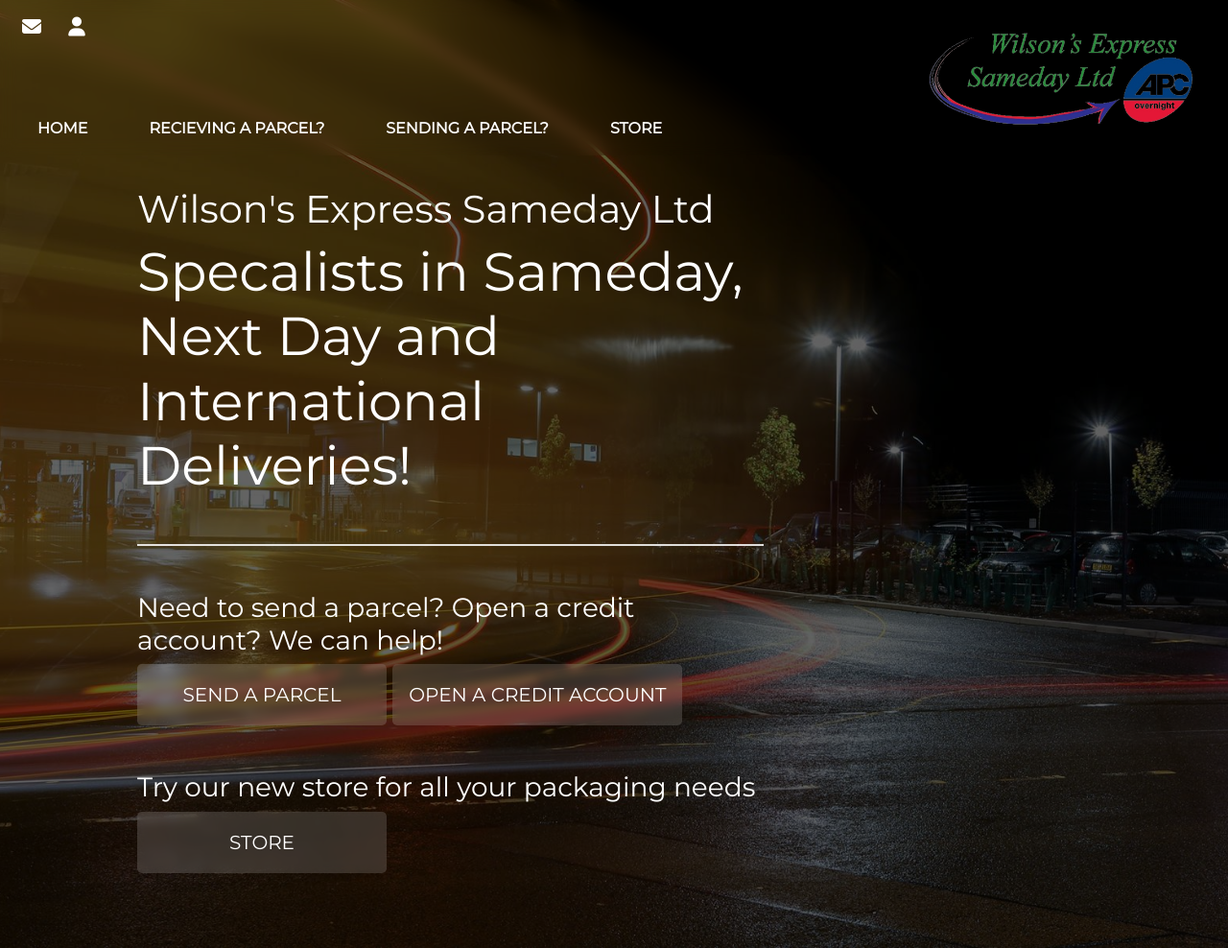
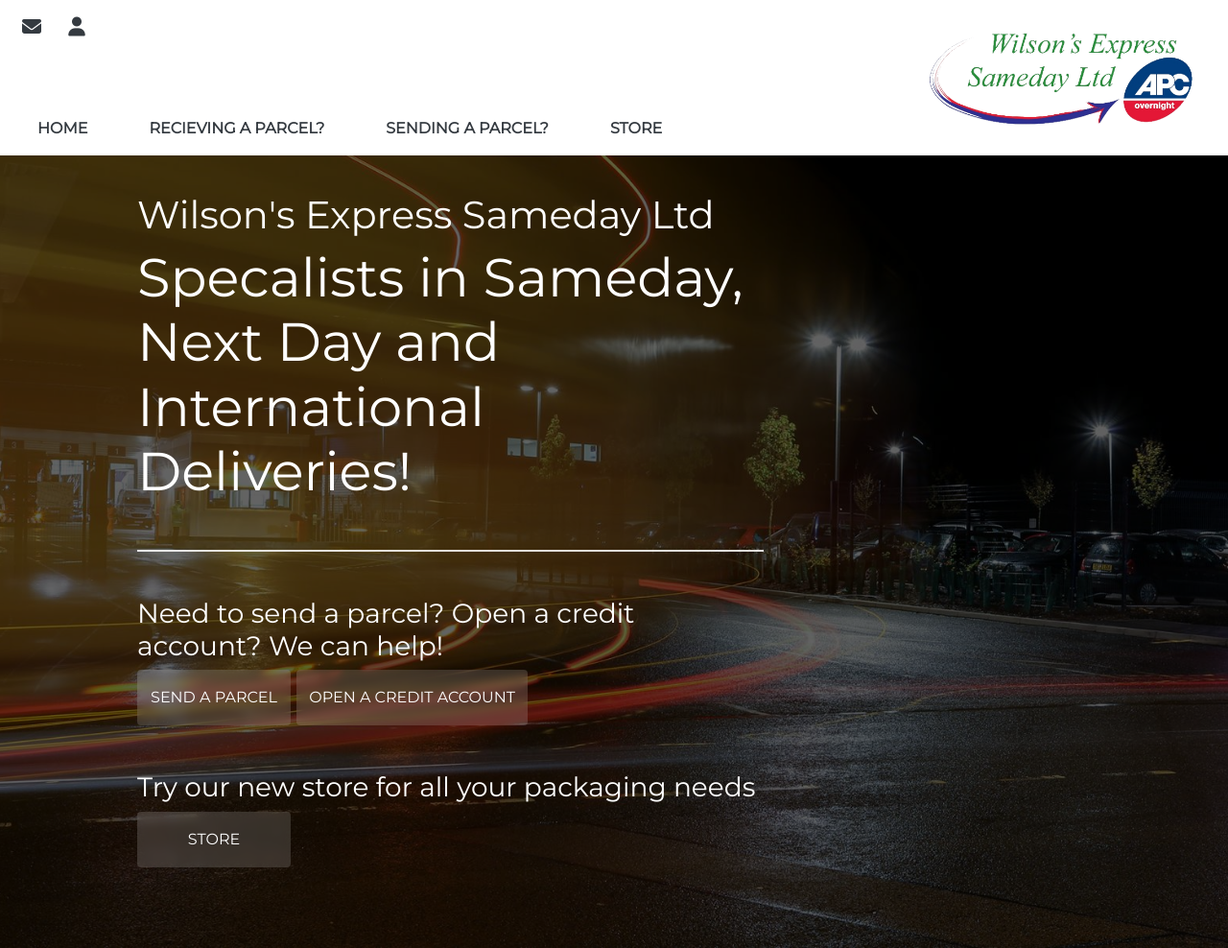
Before and after one commit to kushberrycream/wilsons_express_v1, a Django app: page / in a window 1280 px wide. Shown: the whole page at 96% size. Run offline with Django 3.2, Linux system fonts and the light colour scheme; some libraries are stand-ins or nearby versions.

Commit message:
small styling changes, header bg changed to white, correct base.html used in allauth templates

```diff
--- a/home/templates/home/index.html
+++ b/home/templates/home/index.html
@@ -11,25 +11,25 @@
 <div class="rgba-black-light">
   <div class="container h-100">
     <div class="row h-100 header-container">
-      <div class="col-12 col-md-8 my-auto text-center text-md-left">
-        <h1 class="text-white">
+      <div class="col-12 col-lg-8 my-auto">
+        <h1 class="text-white text-center text-lg-left">
           Wilson's Express Sameday Ltd
         </h1>
-        <h2 class="text-white display-4 mb-5">Specalists in Sameday, Next Day and International Deliveries!</h2>
+        <h2 class="text-white display-4 mb-5 text-center text-lg-left">Specalists in Sameday, Next Day and International Deliveries!</h2>
         <hr class="separator w-100">
         <div class="my-5">
           <h3 class="text-white">Need to send a parcel? Open a credit account? We can help!</h3>
           <h4>
-            <a href="#" class="shop-now-button btn btn-lg rounder-0 text-uppercase py-3 text-white">Send a
+            <a href="#" class="home-buttons btn btn-md rounder-0 text-uppercase py-3 text-white">Send a
               Parcel</a>
-            <a href="#" class="shop-now-button btn btn-lg rounder-0 text-uppercase py-3 text-white">Open a
+            <a href="#" class="home-buttons btn btn-md rounder-0 text-uppercase py-3 text-white">Open a
               Credit Account</a>
           </h4>
         </div>
         <div class="my-5">
           <h3 class="text-white">Try our new store for all your packaging needs</h3>
           <h4>
-            <a href="#" class="shop-now-button btn btn-lg rounder-0 text-uppercase py-3 text-white">Store</a>
+            <a href="#" class="home-buttons btn btn-md rounder-0 text-uppercase py-3 text-white">Store</a>
           </h4>
         </div>
       </div>
--- a/static/css/base.css
+++ b/static/css/base.css
@@ -60,40 +60,40 @@
   border-top: 2px solid #ffffffd7;
 }
 
-.shop-now-button {
+.home-buttons {
   color: white;
   background-color: rgba(255, 255, 255, .15);
   backdrop-filter: blur(5px);
-  min-width: 260px;
+  min-width: 160px;
 }
 
-.btn-black {
+.btn-glass {
   background-color: rgba(255, 255, 255, .15);
   backdrop-filter: blur(5px);
   color: white;
 }
 
-.btn-outline-black {
+.btn-outline-glass {
   background-color: rgba(255, 255, 255, .15);
   backdrop-filter: blur(5px);
   color: black !important; /* use important to override link colors for <a> elements */
   border: 1px solid black;
 }
 
-.btn-outline-black:hover,
-.btn-outline-black:active,
+.btn-outline-glass:hover,
+.btn-outline-glass:active,
 .btn-outline-black:focus {
   background-color: rgba(255, 255, 255, .15);
   backdrop-filter: blur(5px);
   color: white !important;
 }
 
-.shop-now-button:hover,
-.shop-now-button:active,
-.shop-now-button:focus,
-.btn-black:hover,
-.btn-black:active,
-.btn-black:focus {
+.home-buttons:hover,
+.home-buttons:active,
+.home-buttons:focus,
+.btn-glass:hover,
+.btn-glass:active,
+.btn-glass:focus {
   background-color: rgba(94, 94, 94, 0.15);
   backdrop-filter: blur(5px);
   color: white;
--- a/templates/allauth/account/account_inactive.html
+++ b/templates/allauth/account/account_inactive.html
@@ -1,4 +1,4 @@
-{% extends "account/base.html" %}
+{% extends "base.html" %}
 
 {% load i18n %}
 
--- a/templates/allauth/account/email.html
+++ b/templates/allauth/account/email.html
@@ -1,4 +1,4 @@
-{% extends "account/base.html" %}
+{% extends "base.html" %}
 
 {% load i18n %}
 
--- a/templates/allauth/account/email_confirm.html
+++ b/templates/allauth/account/email_confirm.html
@@ -1,4 +1,4 @@
-{% extends "account/base.html" %}
+{% extends "base.html" %}
 
 {% load i18n %}
 {% load account %}
--- a/templates/allauth/account/login.html
+++ b/templates/allauth/account/login.html
@@ -1,4 +1,4 @@
-{% extends "account/base.html" %}
+{% extends "base.html" %}
 
 {% load i18n %}
 {% load account socialaccount %}
--- a/templates/allauth/account/logout.html
+++ b/templates/allauth/account/logout.html
@@ -1,4 +1,4 @@
-{% extends "account/base.html" %}
+{% extends "base.html" %}
 
 {% load i18n %}
 
--- a/templates/allauth/account/password_change.html
+++ b/templates/allauth/account/password_change.html
@@ -1,4 +1,4 @@
-{% extends "account/base.html" %}
+{% extends "base.html" %}
 
 {% load i18n %}
 
--- a/templates/allauth/account/password_reset.html
+++ b/templates/allauth/account/password_reset.html
@@ -1,4 +1,4 @@
-{% extends "account/base.html" %}
+{% extends "base.html" %}
 
 {% load i18n %}
 {% load account %}
--- a/templates/allauth/account/password_reset_done.html
+++ b/templates/allauth/account/password_reset_done.html
@@ -1,4 +1,4 @@
-{% extends "account/base.html" %}
+{% extends "base.html" %}
 
 {% load i18n %}
 {% load account %}
--- a/templates/allauth/account/password_reset_from_key.html
+++ b/templates/allauth/account/password_reset_from_key.html
@@ -1,4 +1,4 @@
-{% extends "account/base.html" %}
+{% extends "base.html" %}
 
 {% load i18n %}
 {% block head_title %}{% trans "Change Password" %}{% endblock %}
--- a/templates/allauth/account/password_reset_from_key_done.html
+++ b/templates/allauth/account/password_reset_from_key_done.html
@@ -1,4 +1,4 @@
-{% extends "account/base.html" %}
+{% extends "base.html" %}
 
 {% load i18n %}
 {% block head_title %}{% trans "Change Password" %}{% endblock %}
--- a/templates/allauth/account/password_set.html
+++ b/templates/allauth/account/password_set.html
@@ -1,5 +1,4 @@
-{% extends "account/base.html" %}
-
+{% extends "base.html" %}
 {% load i18n %}
 
 {% block head_title %}{% trans "Set Password" %}{% endblock %}
--- a/templates/allauth/account/signup.html
+++ b/templates/allauth/account/signup.html
@@ -1,4 +1,4 @@
-{% extends "account/base.html" %}
+{% extends "base.html" %}
 
 {% load i18n %}
 
--- a/templates/allauth/account/signup_closed.html
+++ b/templates/allauth/account/signup_closed.html
@@ -1,4 +1,4 @@
-{% extends "account/base.html" %}
+{% extends "base.html" %}
 
 {% load i18n %}
 
--- a/templates/allauth/account/verification_sent.html
+++ b/templates/allauth/account/verification_sent.html
@@ -1,4 +1,4 @@
-{% extends "account/base.html" %}
+{% extends "base.html" %}
 
 {% load i18n %}
 
--- a/templates/allauth/account/verified_email_required.html
+++ b/templates/allauth/account/verified_email_required.html
@@ -1,4 +1,4 @@
-{% extends "account/base.html" %}
+{% extends "base.html" %}
 
 {% load i18n %}
 
--- a/templates/base.html
+++ b/templates/base.html
@@ -47,12 +47,12 @@
 
 <body>
   <header class="container-fluid fixed-top">
-    <div id="topnav" class="row pt-lg-2 d-flex">
+    <div id="topnav" class="row bg-white pt-lg-2 d-flex">
       <div class="col-8 col-sm-6 py-1 py-lg-0 d-flex flex-column justify-content-between">
         <ul class="list-inline list-unstyled text-left my-0 small-links">
           <li class="list-inline-item">
             <a class="nav-link" data-toggle="tooltip" data-placement="bottom" title="Contact Us" href="#">
-              <div class="text-center text-white">
+              <div class="text-center text-dark">
                 <div><i class="fas fa-envelope fa-lg"></i></div>
               </div>
             </a>
@@ -60,7 +60,7 @@
           <li class="list-inline-item dropdown" data-toggle="tooltip" data-placement="bottom" title="Accounts">
             <a class="nav-link" href="#" id="user-options" data-toggle="dropdown" aria-haspopup="true"
               aria-expanded="false">
-              <div class="text-center text-white">
+              <div class="text-center text-dark">
                 <div><i class="fas fa-user fa-lg"></i></div>
               </div>
             </a>
--- a/templates/includes/main-nav.html
+++ b/templates/includes/main-nav.html
@@ -1,13 +1,13 @@
 <div class="collapse navbar-collapse" id="main-nav">
   <ul class="navbar-nav w-auto mx-auto ">
     <li class="nav-item text-white">
-            <a class="logo-font font-weight-bold nav-link mr-5 text-white" href="{% url 'home' %}" id="home-link">
+            <a class="logo-font font-weight-bold nav-link mr-5 text-dark" href="{% url 'home' %}" id="home-link">
                 Home
             </a>
     </li>
     <li class="nav-item dropdown">
       <a
-        class="logo-font font-weight-bold nav-link mr-5 text-white text-nowrap"
+        class="logo-font font-weight-bold nav-link mr-5 text-dark text-nowrap"
         href="#"
         id="recieving-link"
         data-toggle="dropdown"
@@ -24,7 +24,7 @@
 
     <li class="nav-item dropdown">
       <a
-        class="logo-font font-weight-bold nav-link mr-5 text-white text-nowrap"
+        class="logo-font font-weight-bold nav-link mr-5 text-dark text-nowrap"
         href="#"
         id="sending-link"
         data-toggle="dropdown"
@@ -40,7 +40,7 @@
     </li>
     <li class="nav-item dropdown">
       <a
-        class="logo-font font-weight-bold nav-link text-white text-nowrap"
+        class="logo-font font-weight-bold nav-link text-dark text-nowrap"
         href="#"
         id="store-link"
       >
```
Also changed, not shown: other parts of static/css/base.css (+60 -1 lines). Lines whose indentation alone changed are shown as unchanged.
